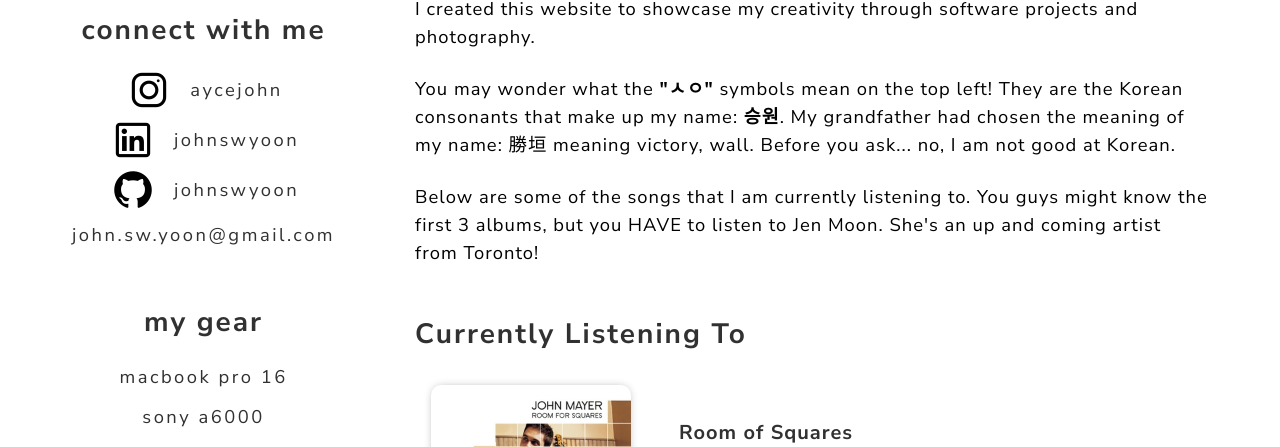
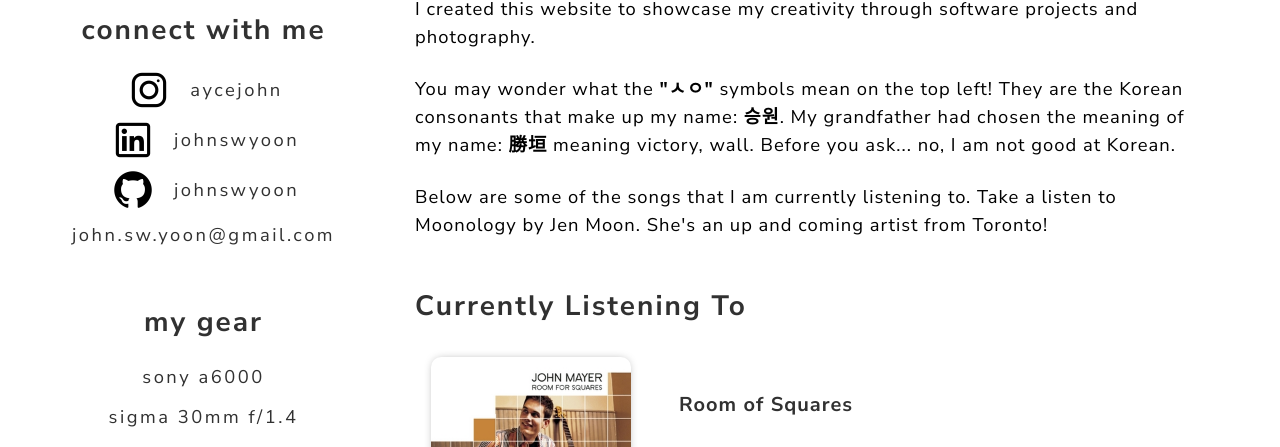
Before and after one commit to johnswyoon/johnyoon.ca, a React (Create React App) app: page /about in a window 1280 px wide. Shown: the part 327-774 px from the top of the page. Built offline with nearby package versions, Linux system fonts and the light colour scheme.

Commit message:
updated about

```diff
--- a/src/pages/About.js
+++ b/src/pages/About.js
@@ -33,7 +33,6 @@ const socialList = [
   },
 ];
 const gearList = [
-  { name: "macbook pro 16", url: "" },
   { name: "sony a6000", url: "" },
   { name: "sigma 30mm f/1.4", url: "" },
   { name: "sony 28-70mm f/3.5-5.6", url: "" },
@@ -135,13 +134,13 @@ const About = () => {
             You may wonder what the <strong>"ㅅㅇ"</strong> symbols mean on the
             top left! They are the Korean consonants that make up my name:{" "}
             <strong>승원</strong>. My grandfather had chosen the meaning of my
-            name: <span>勝垣</span> meaning victory, wall. Before you ask... no,
-            I am not good at Korean.
+            name: <strong>勝垣</strong> meaning victory, wall. Before you ask...
+            no, I am not good at Korean.
           </p>
           <p>
-            Below are some of the songs that I am currently listening to. You
-            guys might know the first 3 albums, but you HAVE to listen to Jen
-            Moon. She's an up and coming artist from Toronto!
+            Below are some of the songs that I am currently listening to. Take a
+            listen to Moonology by Jen Moon. She's an up and coming artist from
+            Toronto!
           </p>
         </div>
         <Songs>
```
